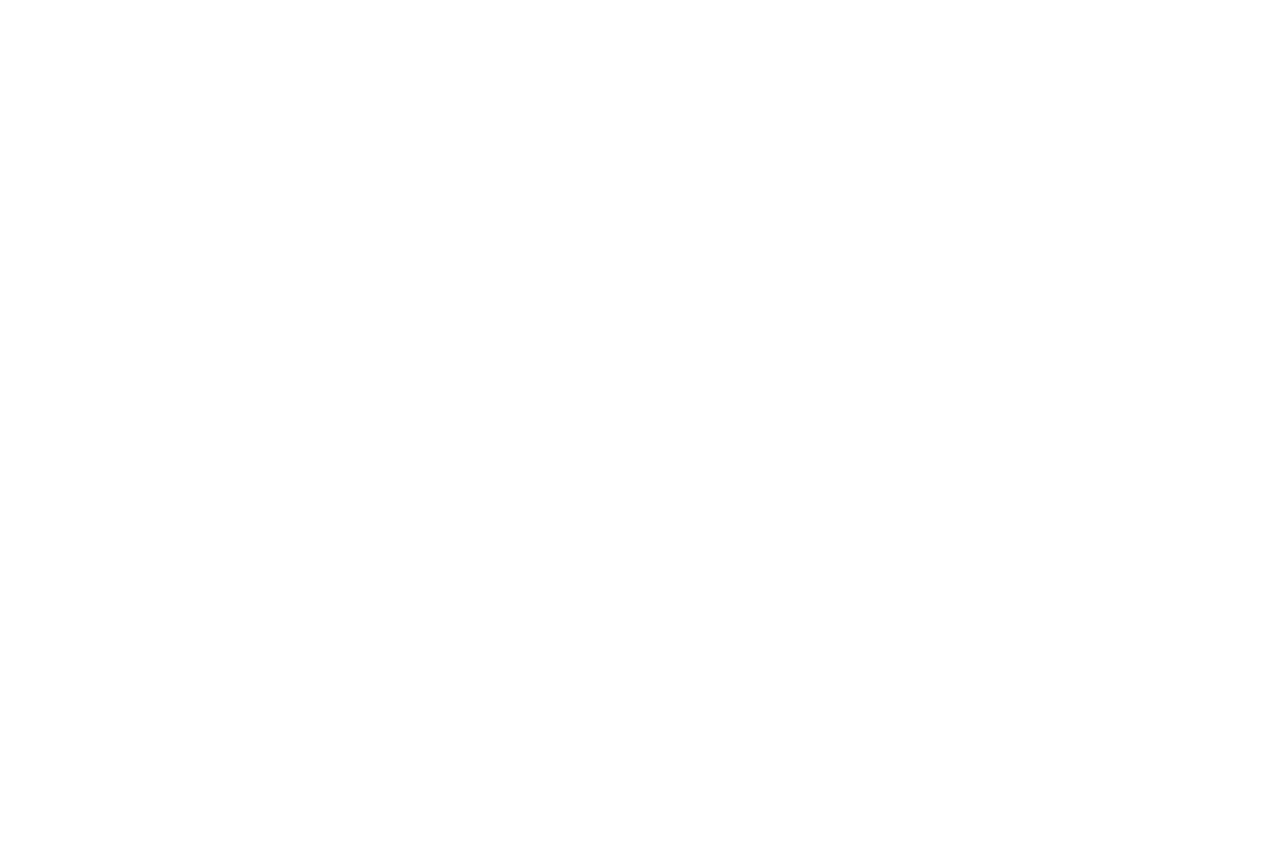
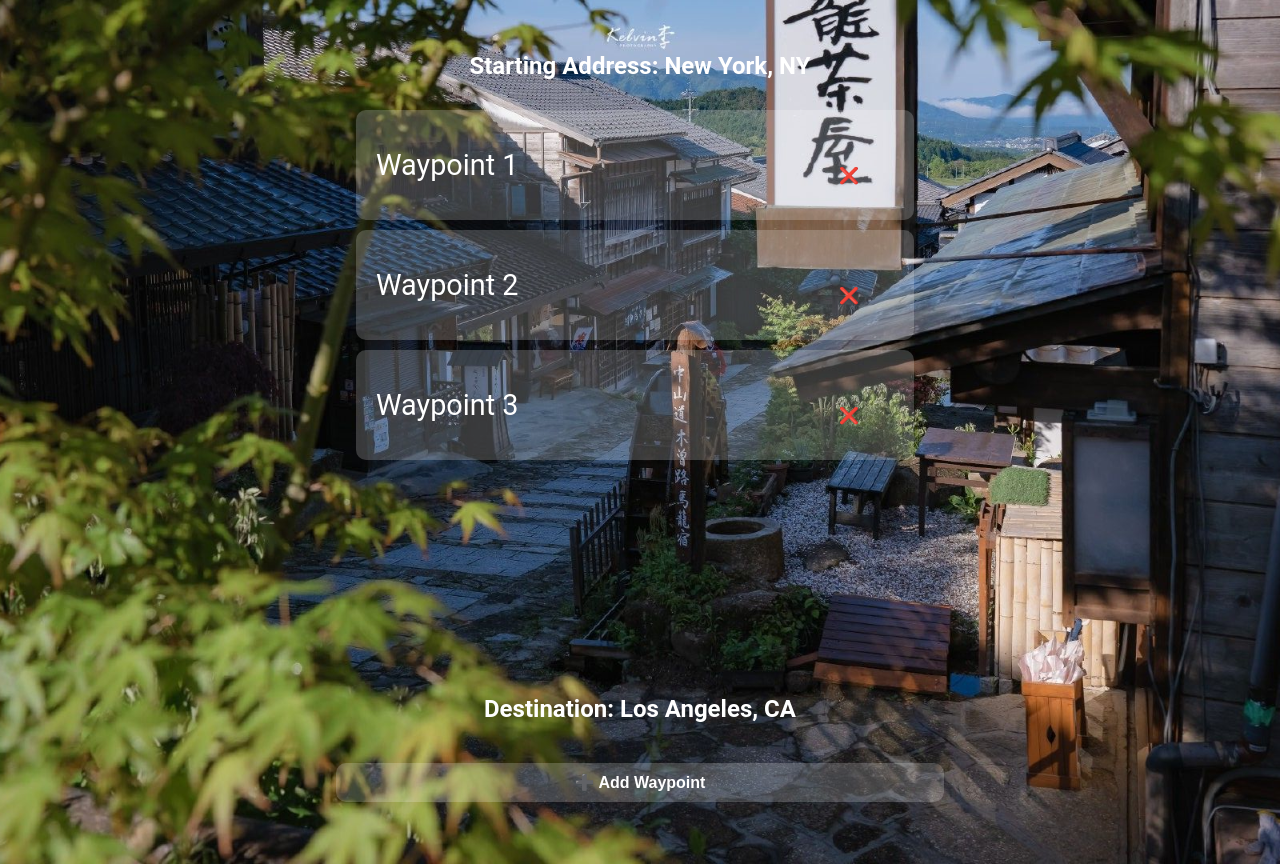
Before and after one commit to RouteWeaver2025/Project-RouteWeaver, a React (Vite) app in the folder RouteWeaver/: page /summary in a window 1280 px wide. Before the commit this address had no page. Before the commit the page ends 800 px from the top, so only its background shows below. Built offline with nearby package versions, Linux system fonts and the light colour scheme.

Commit message:
Summary Page

```diff
--- a/RouteWeaver/src/App.jsx
+++ b/RouteWeaver/src/App.jsx
@@ -3,8 +3,10 @@
 import LoginPage from './components/login';
 import HomePage from './components/home';
 import Timeline from './components/suggest';
-// import Summary from './components/summary';
+import Summary from './components/summary';
 import Questions from './components/query';
+import SavedRoutes from './components/saver';
+
 
 const AppWrapper = () => {
   const location = useLocation();
@@ -18,6 +20,10 @@
     }else if (location.pathname === "/queries") {
       setPageClass("query-container");}
     else if(location.pathname==="/suggestions"){
+      setPageClass("timeline-container");}
+    else if(location.pathname==="/saver"){
+      setPageClass("timeline-container");}
+    else if(location.pathname==="/summary"){
       setPageClass("timeline-container");
     }
     else {
@@ -32,6 +38,8 @@
         <Route path="/home" element={<HomePage />} />
         <Route path="/suggestions" element={<Timeline/>} />
         <Route path="/queries" element={<Questions />} />
+        <Route path="/saver" element={<SavedRoutes />} />
+        <Route path="/summary" element={<Summary />} />
       </Routes>
     </div>
   );
--- /dev/null
+++ b/RouteWeaver/src/components/saver.jsx
@@ -0,0 +1,37 @@
+import React from "react";
+import "../design/saver.css";
+
+const SavedRoutes = () => {
+  const savedRoutes = [
+    { start: "New York, NY", destination: "Los Angeles, CA" },
+    { start: "Chicago, IL", destination: "Houston, TX" },
+    { start: "San Francisco, CA", destination: "Seattle, WA" },
+    { start: "Miami, FL", destination: "Atlanta, GA" },
+    { start: "Dallas, TX", destination: "Denver, CO" },
+    { start: "Boston, MA", destination: "Washington, DC" },
+    { start: "Las Vegas, NV", destination: "Phoenix, AZ" },
+    { start: "San Diego, CA", destination: "Portland, OR" },
+    { start: "Austin, TX", destination: "Nashville, TN" },
+    { start: "Philadelphia, PA", destination: "Charlotte, NC" },
+    { start: "Orlando, FL", destination: "Tampa, FL" },
+    { start: "Cleveland, OH", destination: "Indianapolis, IN" },
+    { start: "Minneapolis, MN", destination: "St. Louis, MO" },
+    { start: "Salt Lake City, UT", destination: "Boise, ID" }
+  ];
+
+  return (
+    <div className="saver-container">
+      <div className="routes-list">
+        {savedRoutes.map((route, index) => (
+          <div key={index} className="route-tile">
+            <span className="start">{route.start}</span>
+            <span className="route-arrow">→</span>
+            <span className="destination">{route.destination}</span>
+          </div>
+        ))}
+      </div>
+    </div>
+  );
+};
+
+export default SavedRoutes;
--- /dev/null
+++ b/RouteWeaver/src/components/summary.jsx
@@ -0,0 +1,50 @@
+import React, { useState } from "react";
+import "../design/summary.css";
+
+const Summary = () => {
+  const [waypoints, setWaypoints] = useState([
+    "Waypoint 1",
+    "Waypoint 2",
+    "Waypoint 3",
+  ]);
+
+  const handleDelete = (index) => {
+    setWaypoints(waypoints.filter((_, i) => i !== index));
+  };
+
+  const handleAddWaypoint = () => {
+    setWaypoints([...waypoints, `Waypoint ${waypoints.length + 1}`]);
+  };
+
+  return (
+    <div className="summary-page">
+      {/* Starting Address */}
+      <h2 className="start-address">Starting Address: New York, NY</h2>
+
+      {/* Main Container (Now Full Screen) */}
+      <div className="summary-container">
+        {/* Waypoints List */}
+        <div className="waypoints-list">
+          {waypoints.map((waypoint, index) => (
+            <div key={index} className="waypoint-tile">
+              <span className="waypoint-text">{waypoint}</span>
+              <button className="delete-btn" onClick={() => handleDelete(index)}>
+                ❌
+              </button>
+            </div>
+          ))}
+        </div>
+      </div>
+
+      {/* Destination Address */}
+      <h2 className="destination-address">Destination: Los Angeles, CA</h2>
+
+      {/* Add Waypoint Button */}
+      <button className="add-btn" onClick={handleAddWaypoint}>
+        ➕ Add Waypoint
+      </button>
+    </div>
+  );
+};
+
+export default Summary;
--- /dev/null
+++ b/RouteWeaver/src/design/saver.css
@@ -0,0 +1,110 @@
+/* Global Styles */
+* {
+    box-sizing: border-box;
+    margin: 0;
+    padding: 0;
+}
+
+body {
+    font-family: 'Roboto', sans-serif;
+    background-image: url(../assets/homeimg.jpg);
+    background-size: cover; /* Fit to screen */
+    background-repeat: no-repeat;
+    background-position: center;
+    overflow: hidden;
+}
+
+/* Main container for saved routes */
+.saver-container {
+    position: absolute;
+    top: 15%;
+    left: 3%; /* Shifted slightly left for larger screens */
+    width: 65%; /* Adjusted width for better spacing */
+    height: 70vh;
+    background: rgba(0, 0, 0, 0.5); /* Transparent dark overlay */
+    backdrop-filter: blur(10px); /* Blurry background effect */
+    border-radius: 15px;
+    padding: 20px;
+    display: flex;
+    flex-direction: column;
+    overflow: hidden;
+    box-shadow: 0px 4px 10px rgba(0, 0, 0, 0.2);
+}
+
+/* Responsive adjustments */
+@media (max-width: 1440px) {
+    .saver-container {
+        width: 70%;
+        left: 5%;
+    }
+}
+
+@media (max-width: 1024px) {
+    .saver-container {
+        width: 80%;
+        left: 5%;
+    }
+}
+
+@media (max-width: 768px) {
+    .saver-container {
+        width: 95%;
+        left: 2.5%;
+        height: auto;
+    }
+}
+
+/* Scrollable list of routes */
+.routes-list {
+    flex-grow: 1;
+    overflow-y: auto;
+    padding-right: 10px;
+}
+
+/* Custom scrollbar styling */
+.routes-list::-webkit-scrollbar {
+    width: 6px;
+}
+
+.routes-list::-webkit-scrollbar-thumb {
+    background: rgba(255, 255, 255, 0.5);
+    border-radius: 10px;
+}
+
+.routes-list::-webkit-scrollbar-track {
+    background: rgba(255, 255, 255, 0.1);
+}
+
+/* Individual route tile */
+.route-tile {
+    display: flex;
+    align-items: center;
+    justify-content: space-between;
+    background: rgba(255, 255, 255, 0.2);
+    padding: 15px;
+    border-radius: 10px;
+    margin-bottom: 10px;
+    transition: transform 0.3s, background 0.3s;
+}
+
+.route-tile:hover {
+    background: rgba(255, 255, 255, 0.3);
+    transform: scale(1.05);
+}
+
+/* Route text styles */
+.route-text {
+    color: white;
+    font-size: 1rem;
+    flex-grow: 1;
+    text-align: center;
+}
+
+/* Arrow between addresses */
+.route-arrow {
+    font-size: 1.5rem;
+    color: white;
+    flex-shrink: 0;
+    text-align: center;
+    width: 40px;
+}
--- /dev/null
+++ b/RouteWeaver/src/design/summary.css
@@ -0,0 +1,130 @@
+/* Global Styles */
+/* * {
+    box-sizing: border-box;
+    margin: 0;
+    padding: 0;
+} */
+
+body {
+    font-family: 'Roboto', sans-serif;
+    background-image: url(../assets/homeimg.jpg);
+    background-size: cover;
+    background-position: center;
+    background-repeat: no-repeat;
+    overflow: hidden;
+}
+
+/* Full-Screen Container */
+.summary-page {
+    display: flex;
+    flex-direction: column;
+    align-items: center;
+    justify-content: space-between;
+    height: 100vh;
+    width: 100vw;
+    max-width: 100%;
+
+    padding: 20px;
+}
+
+/* Addresses Positioned Outside Container */
+.start-address, .destination-address {
+    font-size: 1.5rem;
+    color: white;
+    text-align: center;
+    margin-bottom: 10px;
+}
+
+/* Main Container (Covers Entire Screen) */
+.summary-container {
+    width: 80%;
+    height: 80vh;
+    /* background: rgba(0, 0, 0, 0); */
+    /* backdrop-filter: blur(10px); */
+    border-radius: 15px;
+    padding: 20px;
+    display: flex;
+    flex-direction: column;
+    overflow: hidden;
+    box-shadow: 0px 4px 10px rgba(0, 0, 0, 0);
+}
+
+/* Scrollable Waypoints List */
+.waypoints-list {
+    flex-grow: 1;
+    overflow-y: auto;
+    padding-right: 10px;
+}
+
+/* Custom Scrollbar */
+.waypoints-list::-webkit-scrollbar {
+    width: 6px;
+}
+
+.waypoints-list::-webkit-scrollbar-thumb {
+    background: rgba(255, 255, 255, 0.5);
+    border-radius: 10px;
+}
+
+.waypoints-list::-webkit-scrollbar-track {
+    background: rgba(255, 255, 255, 0.1);
+}
+
+/* Waypoint Tile */
+.waypoint-tile {
+    display: flex;
+    align-items: center;
+    justify-content: space-between;
+    background: rgba(255, 255, 255, 0.2);
+    padding: 15px;
+    padding-left: 20px;
+    border-radius: 10px;
+    margin-bottom: 10px;
+    transition: transform 0.3s, background 0.3s;
+}
+
+.waypoint-tile:hover {
+    background: rgba(255, 255, 255, 0.3);
+    transform: scale(1.05);
+}
+
+/* Increased Font Size for Waypoints */
+.waypoint-text {
+    color: white;
+    font-size: 1.8rem;
+    flex-grow: 1;
+    text-align: left;
+}
+
+/* Smaller Delete Button */
+.delete-btn {
+    background: transparent;
+    border: none;
+    color: red;
+    font-size: 1rem;
+    max-width: 100px;
+    padding: 5px 8px;
+    cursor: pointer;
+    transition: transform 0.2s;
+}
+
+.delete-btn:hover {
+    transform: scale(1.1);
+}
+
+/* Add Button */
+.add-btn {
+    width: 80%;
+    padding: 10px;
+    border: none;
+    background: rgba(255, 255, 255, 0.2);
+    color: white;
+    font-size: 1rem;
+    border-radius: 10px;
+    cursor: pointer;
+    transition: background 0.3s;
+}
+
+.add-btn:hover {
+    background: rgba(255, 255, 255, 0.3);
+}
```
